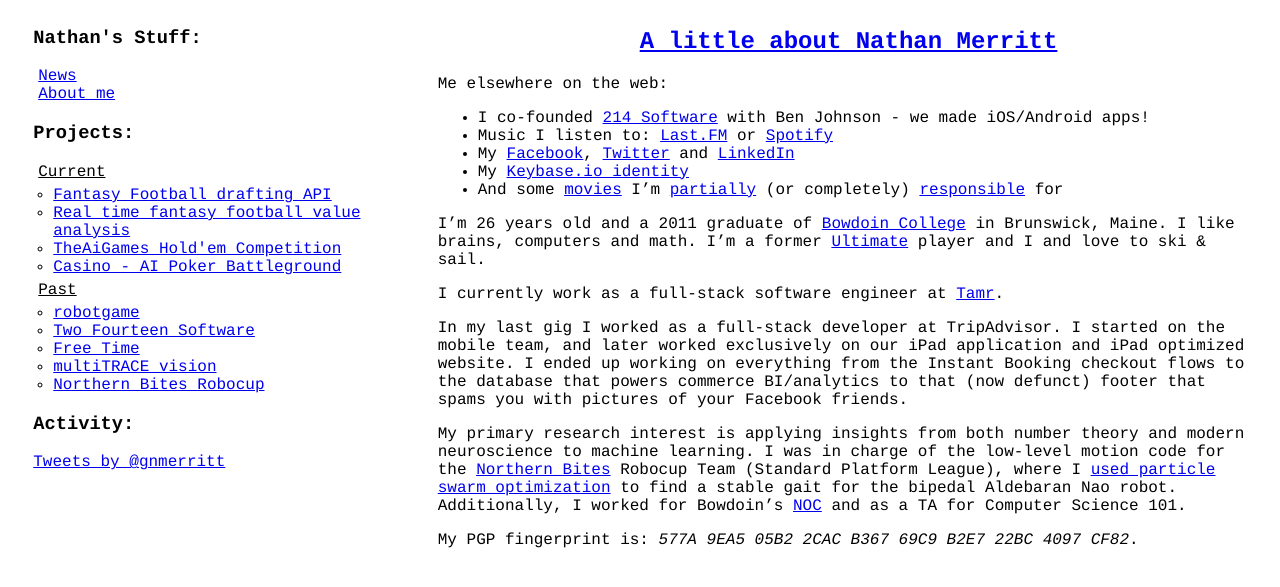
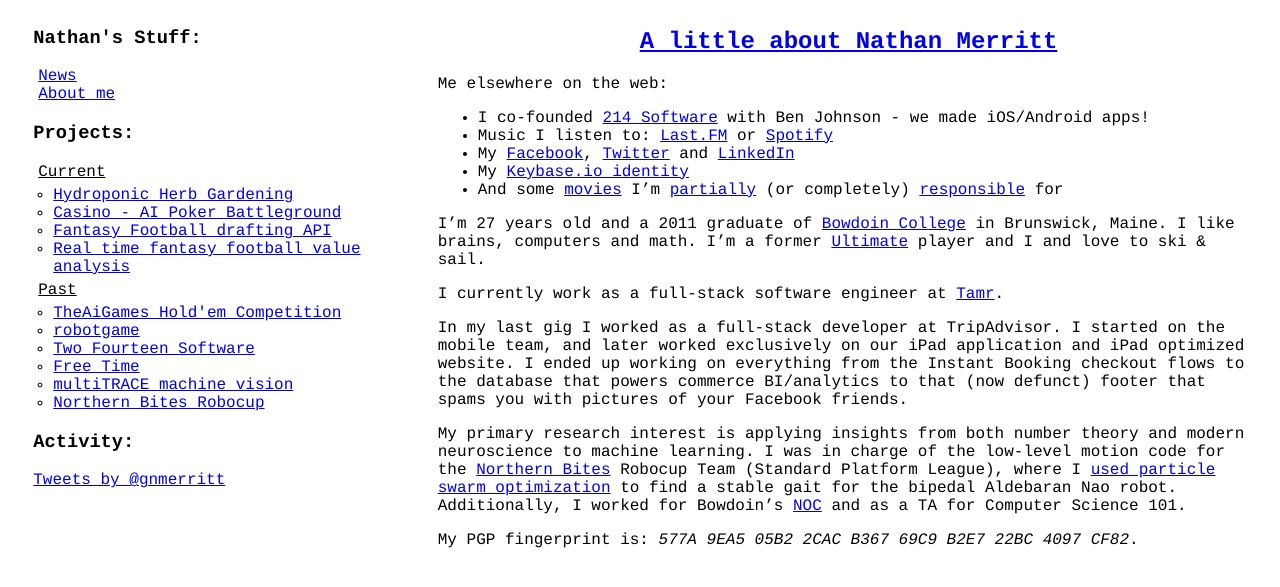
Before and after one commit to gnmerritt/gnmerritt.net, a Jekyll site: the page built from aboutme.markdown, in a window 1280 px wide. Shown: the top 587 px of the page. Built offline with Jekyll 4.4.1, drawn with Linux system fonts in a browser that asks for light colours; comment, search, counter and statistics services are not loaded.

Commit message:
Added hydro project link

```diff
--- a/_layouts/default.html
+++ b/_layouts/default.html
@@ -2,9 +2,9 @@
 <html xmlns="http://www.w3.org/1999/xhtml" xml:lang="en" lang="en-us">
 <head>
 <title>{{ page.title }}</title>
-<link rel="stylesheet" type="text/css" media="screen, print" href="/css/blog.css">
-<link rel="stylesheet" type="text/css" media="screen, print" href="/css/pygments.css">
-<meta name="viewport" content="width=device-width, initial-scale=1">
+<link rel="stylesheet" type="text/css" media="screen, print" href="/css/blog.css" />
+<link rel="stylesheet" type="text/css" media="screen, print" href="/css/pygments.css" />
+<meta name="viewport" content="width=device-width, initial-scale=1" />
 </head>
 <body>
 
@@ -26,20 +25,21 @@
    <li class="section">Current</li>
    <li class="projects">
      <ul>
+       <li><a href="/hydro/">Hydroponic Herb Gardening</a></li>
+       <li><a href="https://casino.gnmerritt.net">Casino - AI Poker Battleground</a></li>
        <li><a href="http://draft.gnmerritt.net/">Fantasy Football drafting API</a></li>
        <li><a href="/fantasy">Real time fantasy football value analysis</a></li>
-       <li><a href="http://github.com/gnmerritt/poker">TheAiGames Hold'em Competition</a></li>
-       <li><a href="https://casino.gnmerritt.net">Casino - AI Poker Battleground</a></li>
      </ul>
    </li>
 
    <li class="section">Past</li>
    <li class="projects">
      <ul>
+       <li><a href="http://github.com/gnmerritt/poker">TheAiGames Hold'em Competition</a></li>
        <li><a href="https://github.com/gnmerritt/robotgame.org">robotgame</a></li>
        <li><a href="http://twofourteen.com">Two Fourteen Software</a></li>
        <li><a href="http://freetimeapp.com">Free Time</a></li>
-       <li><a href="/cs280/">multiTRACE vision</a></li>
+       <li><a href="/cs280/">multiTRACE machine vision</a></li>
        <li><a href="http://robocup.bowdoin.edu/blog/">Northern Bites Robocup</a></li>
      </ul>
    </li>
--- a/aboutme.markdown
+++ b/aboutme.markdown
@@ -11,7 +11,7 @@
  *  My [Keybase.io identity](https://keybase.io/gnmerritt)
  *  And some [movies](http://youtube.com/profile?user=satH4n) I'm [partially](http://vimeo.com/4362627) (or completely) [responsible](http://vimeo.com/22967514) for
 
-I'm 26 years old and a 2011 graduate of [Bowdoin
+I'm 27 years old and a 2011 graduate of [Bowdoin
 College](http://bowdoin.edu) in Brunswick, Maine. I like brains,
 computers and math. I'm a former [Ultimate](http://stonedclown.com)
 player and I and love to ski & sail.
```
Also changed, not shown: other parts of _layouts/default.html (+0 -1 lines), _layouts/post.html (+0 -12 lines), funtime.html (deleted, +0 -31 lines), hydro/index.html (added, +10 -0 lines), rainbows.html (deleted, +0 -16 lines).
